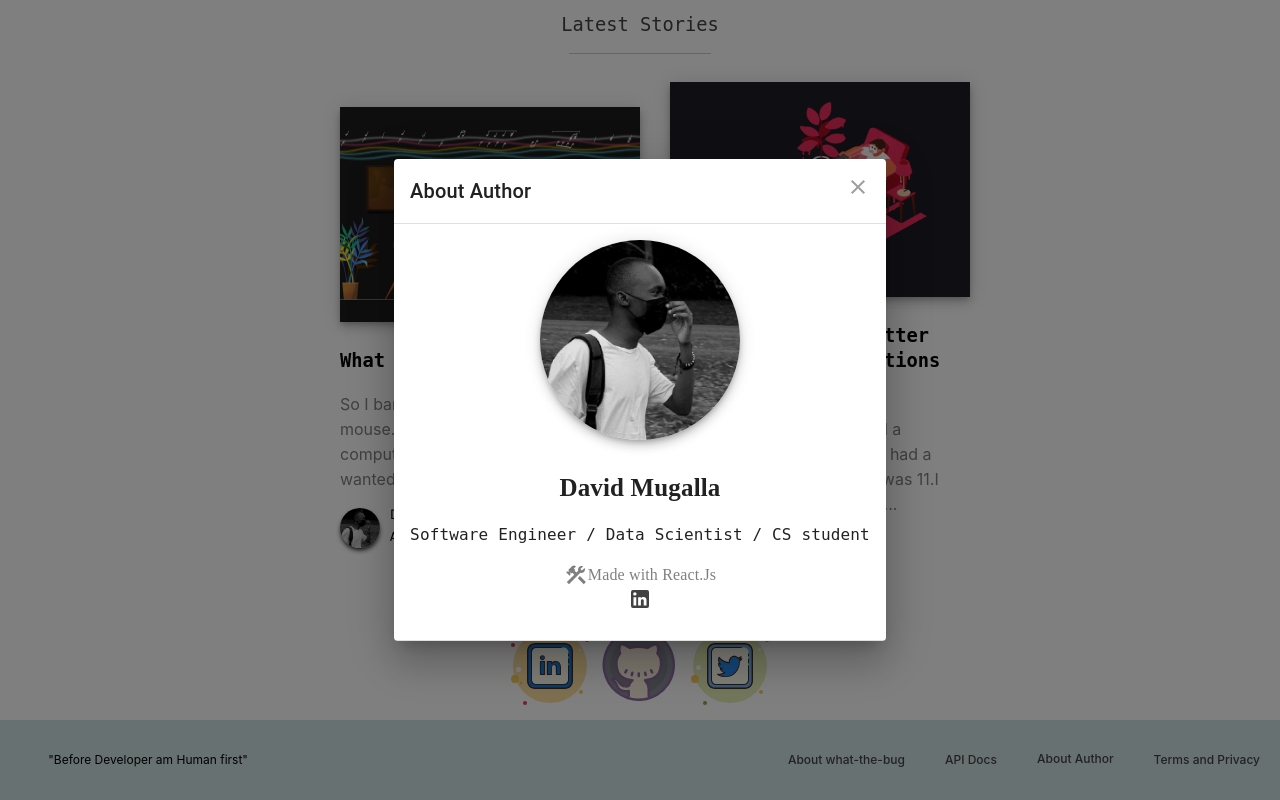
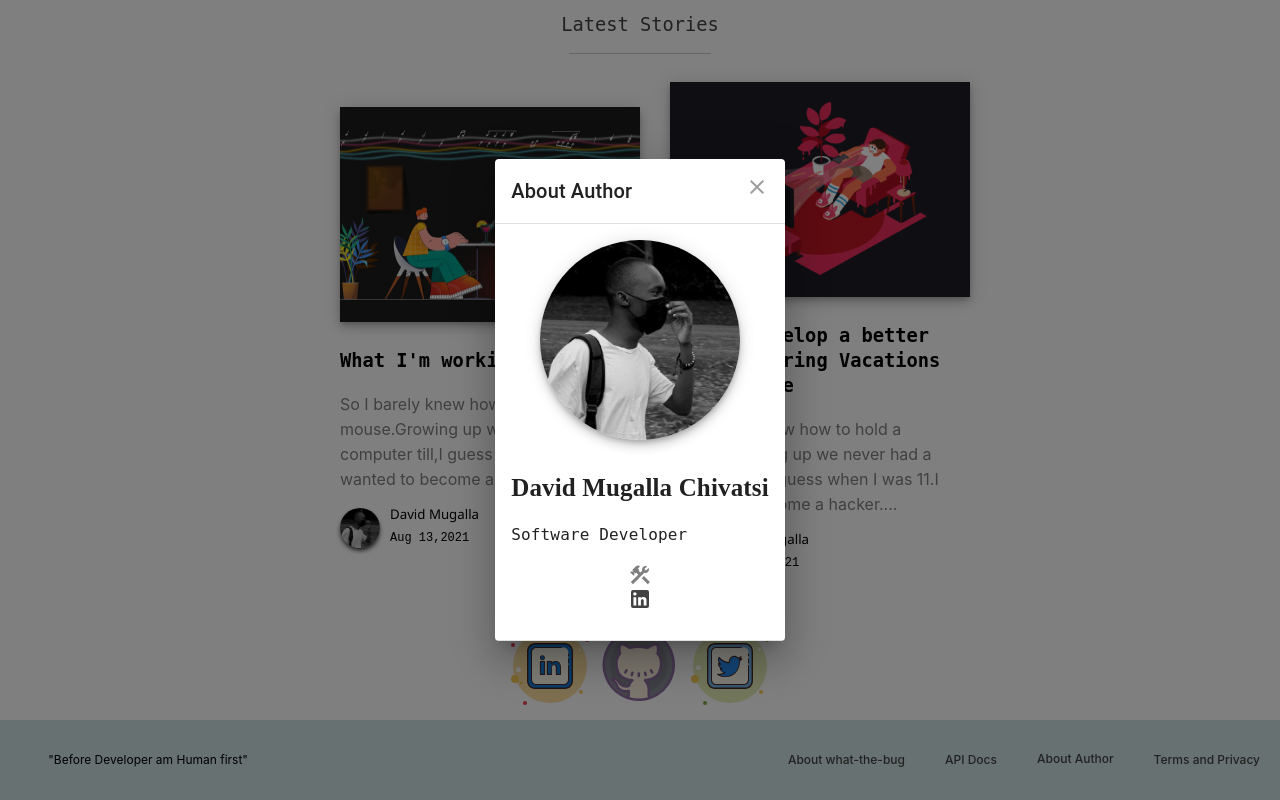
Before and after one commit to davdtheemonk/what-the-bug, a React (Create React App) app: page / in a window 1280 px wide. Both pictures are taken after a click on the element "About Author". Shown: the part 1151-1951 px from the top of the page. Built offline with nearby package versions, Linux system fonts and the light colour scheme.

Commit message:
what-the-bug

```diff
--- a/src/Footer/index.js
+++ b/src/Footer/index.js
@@ -78,19 +78,19 @@ export default function Footer(){
           </Typography>
           <Typography gutterBottom>
               <div className="auth-name">
-            David Mugalla
+            David Mugalla Chivatsi
             </div>
           </Typography>
           <Typography gutterBottom>
           <Typography gutterBottom>
 
-            <p className="auth-role">Software Engineer / Data Scientist / CS student</p>
+            <p className="auth-role">Software Developer</p>
 
           </Typography>
           <Typography gutterBottom>
               <div className="auth-tool">
                   <ConstructionOutlined></ConstructionOutlined>
-           Made with React.Js
+
            </div>
            <div className="socials">
 
```
